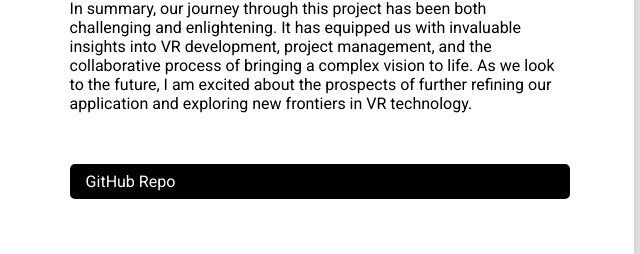
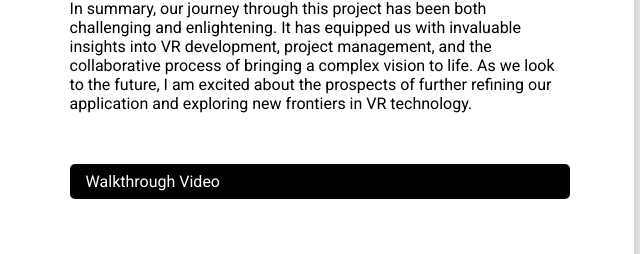
Before and after one commit to MilesJMaiden/The9thBedroom, a plain HTML site: page BeatboxVRProjectPost.html in a window 1280 px wide. Shown: the part 8812-9066 px from the top of the page, 594-1234 px from the left. Drawn offline with nearby package versions, Linux system fonts and the light colour scheme.

Commit message:
video link

```diff
--- a/BeatboxVRProjectPost.html
+++ b/BeatboxVRProjectPost.html
@@ -222,7 +222,6 @@
                     <div class="project-image" data-sr="enter right move 50px">
 
 						<img src="images/BeatBoxVRGitHubStats.png" alt="">
-
                     </div>
                     <div class="project-info" data-sr="enter left move 50px">
                         <h3>Conclusions and Reflections</h3>
@@ -236,7 +235,7 @@
 							In hindsight, the project was a testament to the power of collaboration, technical innovation, and the relentless pursuit of quality in VR development. While we navigated through technical complexities and project management hurdles, the experience was immensely rewarding. It has not only advanced our understanding of VR's potential in educational tools but also honed our skills in creating engaging, interactive experiences that resonate with users.<br /><br />
 							In summary, our journey through this project has been both challenging and enlightening. It has equipped us with invaluable insights into VR development, project management, and the collaborative process of bringing a complex vision to life. As we look to the future, I am excited about the prospects of further refining our application and exploring new frontiers in VR technology.<br /><br />
                         </p>
-						    <a href="https://github.com/MilesJMaiden/VirtualReality" class="btn project-button">GitHub Repo</a>
+						<a href="https://youtu.be/Y44wfP-1nag?si=ZrHa_X5hEqXb8mFX" class="btn project-button">Walkthrough Video</a>
                     </div>
                 </div>
             </div>
```
